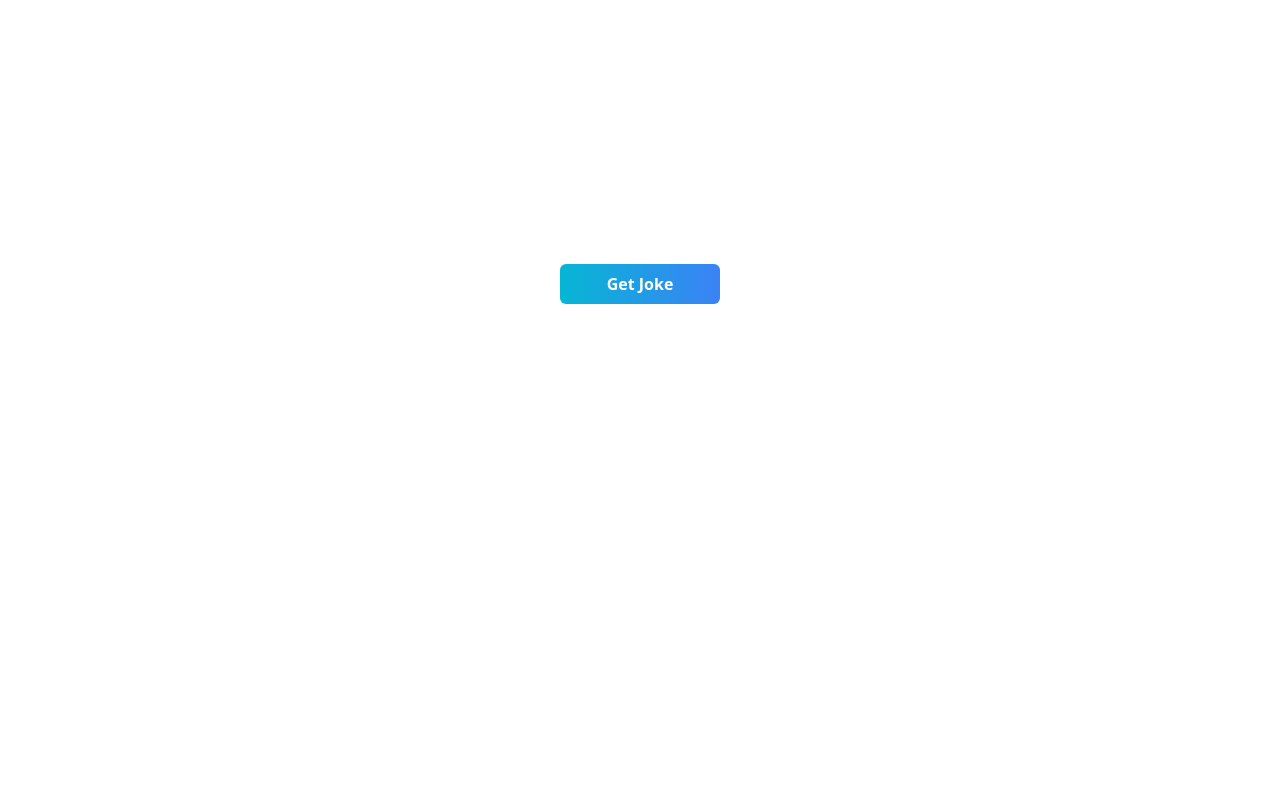
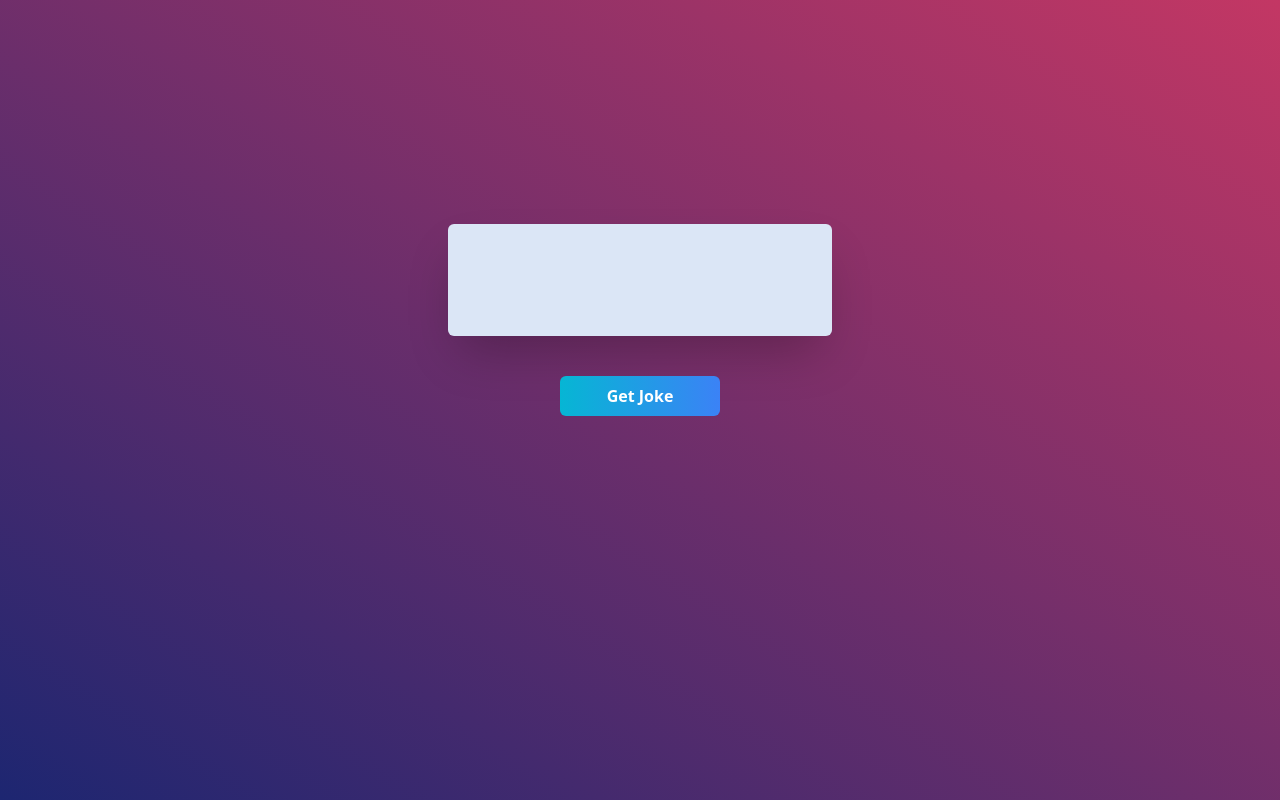
Before and after one commit to aguilanbon/random-joke-app, a React (Create React App) app: page / in a window 1280 px wide. Built offline with nearby package versions, Linux system fonts and the light colour scheme.

Commit message:
bg colors and card component layout

```diff
--- a/src/components/Card.jsx
+++ b/src/components/Card.jsx
@@ -2,10 +2,10 @@ import React from 'react'
 
 function Card({singleJoke, twoPartJoke}) {
   return (
-    <div>
+    <div className='flex flex-col items-center justify-center bg-custom5 text-custom2 p-10 rounded-md shadow-2xl'>
         {singleJoke ? <p>{singleJoke}</p> : <>
-            <h2 className=''>{twoPartJoke.setup}</h2>
-            <p>{twoPartJoke.delivery}</p>
+            <h2 className='w-full text-2xl text-center'>{twoPartJoke.setup}</h2>
+            <p className='mt-8 font-bold'>{twoPartJoke.delivery}</p>
         </>}
     </div>
   )
--- a/src/pages/Home.jsx
+++ b/src/pages/Home.jsx
@@ -25,7 +25,7 @@ function Home() {
     }
 
     return (
-        <div className='flex flex-col items-center h-screen'>
+        <div className='flex flex-col items-center h-screen bg-gradient-to-tr from-custom3 to-custom4'>
             <div className='flex flex-col w-96 mt-56'>
                 <Card singleJoke={singleJoke} twoPartJoke={twoPartJoke} />
                 <Button getJoke={getJoke}/>
--- a/tailwind.config.js
+++ b/tailwind.config.js
@@ -3,6 +3,13 @@ module.exports = {
   content: ['./src/*.{js, jsx}', './src/pages/*.jsx', './src/components/*.{jsx, js}' ],
   theme: {
     extend: {
+      colors: {
+        'custom1' : '#F3904F',
+        'custom2' : '#3B4371',
+        'custom3' : '#1D2671',
+        'custom4' : '#C33764',
+        'custom5' : '#DBE6F6'
+      }
     },
   },
   plugins: [],
```
